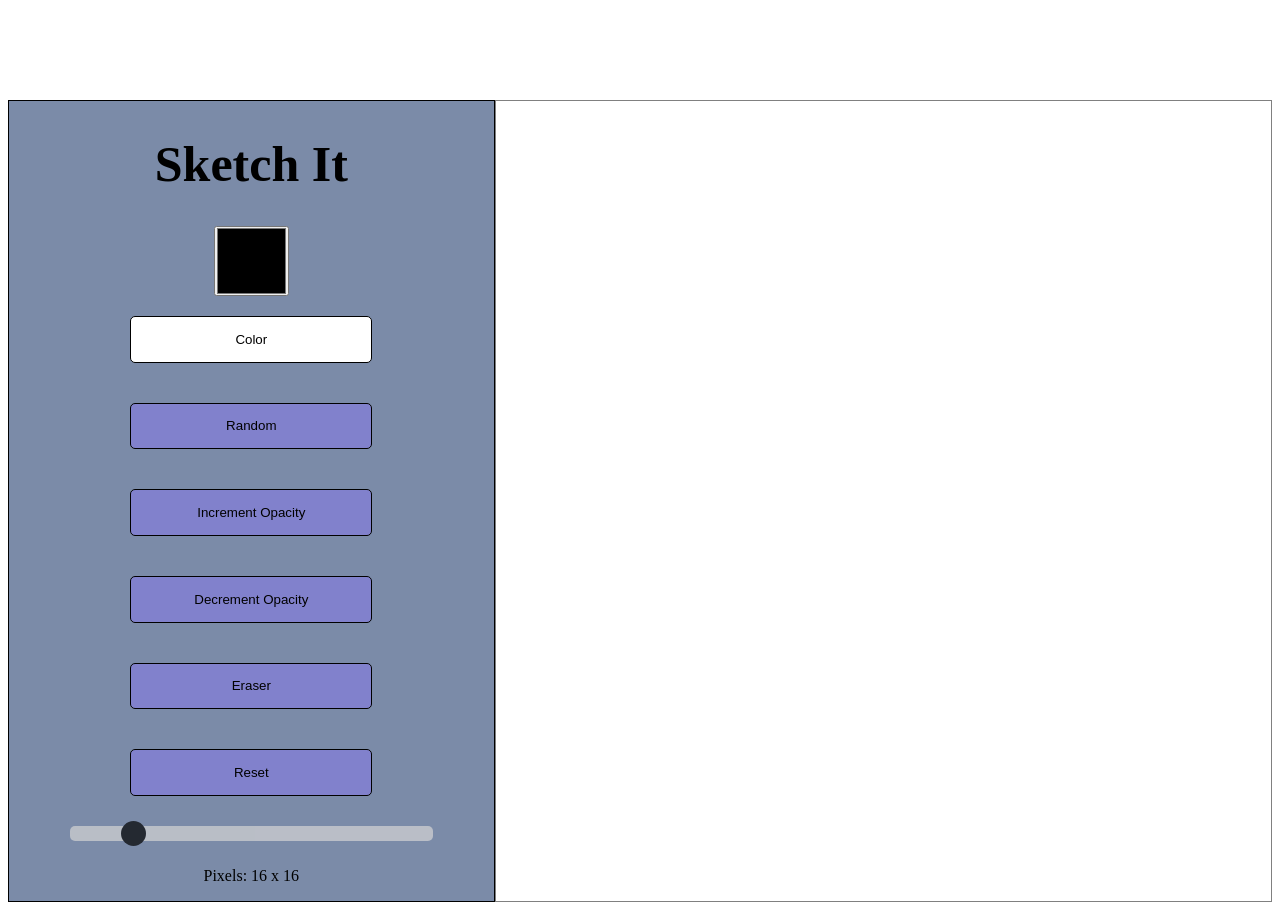
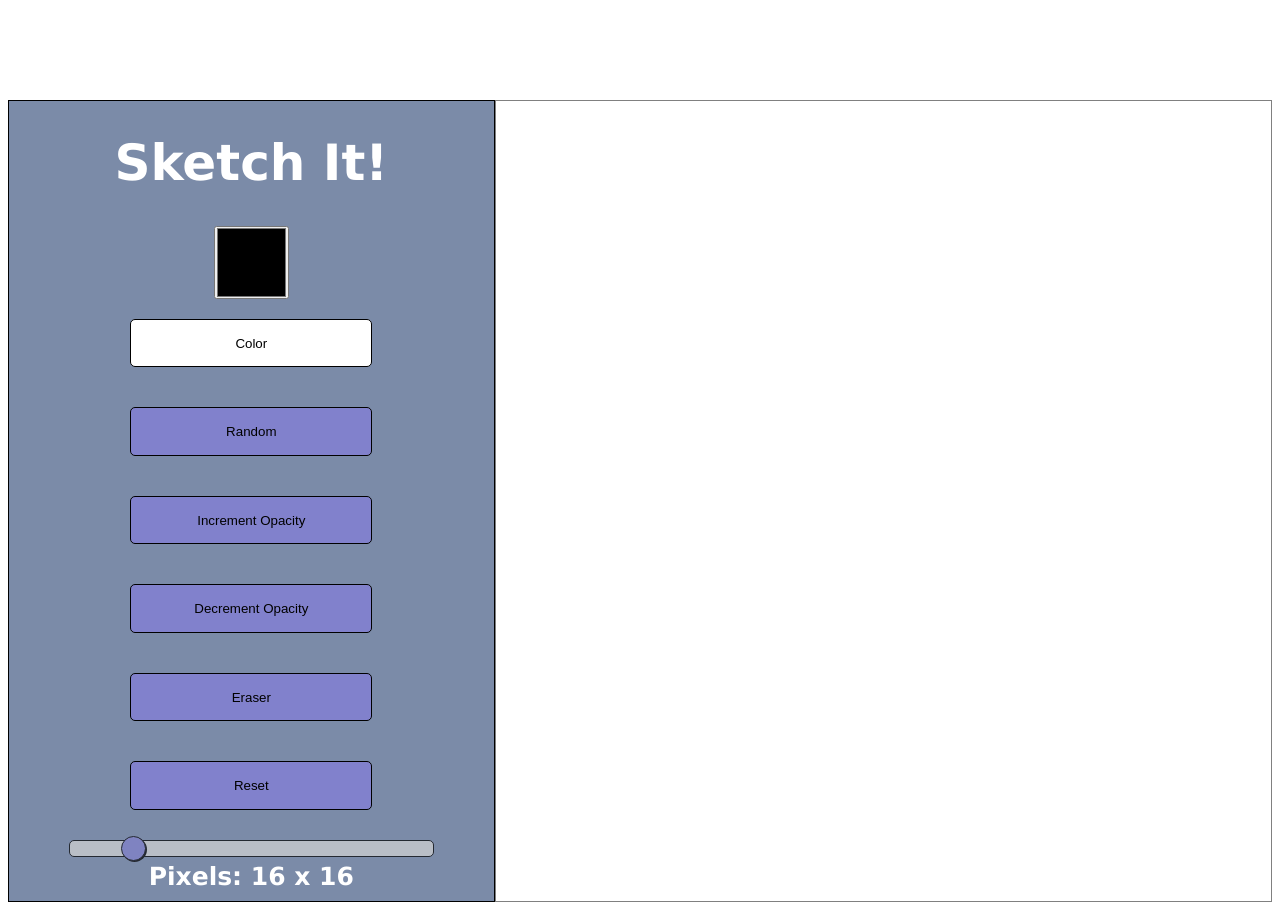
Before and after one commit to Alkylaid/etch-a-sketch, a plain HTML site: page index.html in a window 1280 px wide. Drawn offline with Linux system fonts and the light colour scheme.

Commit message:
Improve appearance

```diff
--- a/index.html
+++ b/index.html
@@ -10,7 +10,7 @@
     <body>
         <div class="container">
             <div class="menu">
-                <h1>Sketch It</h1>
+                <h1>Sketch It!</h1>
                 <input type ="color" id="colorPicker">
                 <button class="colorButton">Color</button>
                 <button class="randomButton">Random</button>
--- a/style.css
+++ b/style.css
@@ -1,3 +1,8 @@
+body {
+    font-family: Verdana, Geneva, Tahoma, sans-serif;
+    font-size: 25px;
+    color: white;
+}
 .container{
     display: flex;
     justify-content: center;
@@ -24,19 +29,24 @@
     background: hsl(0, 0%, 83%);
     border-radius: 5px;
     outline: none;
-    margin: 10px 0px;
+    margin-top: 10px;
     opacity: 0.7;
     outline: none;
     transition: opacity .2s;
+    border: 1px solid black;
+    margin-bottom: 0px;
 }
 
 .slider::-webkit-slider-thumb{
-    background: black;
+    background: #8181cc;
+    border: 1px solid black;
     appearance: none;
     cursor: pointer;
     height: 25px;
     width: 25px;
     border-radius: 50%;
+    box-shadow: 1px 1px #000000;
+
 }
 
 .slider:hover{
@@ -96,3 +106,9 @@ button:hover{
 h1 {
     font-size: 50px;
 }
+
+p {
+    font-weight: bold;
+    margin-top: 5px;
+    margin-bottom: 10px;
+}
```
